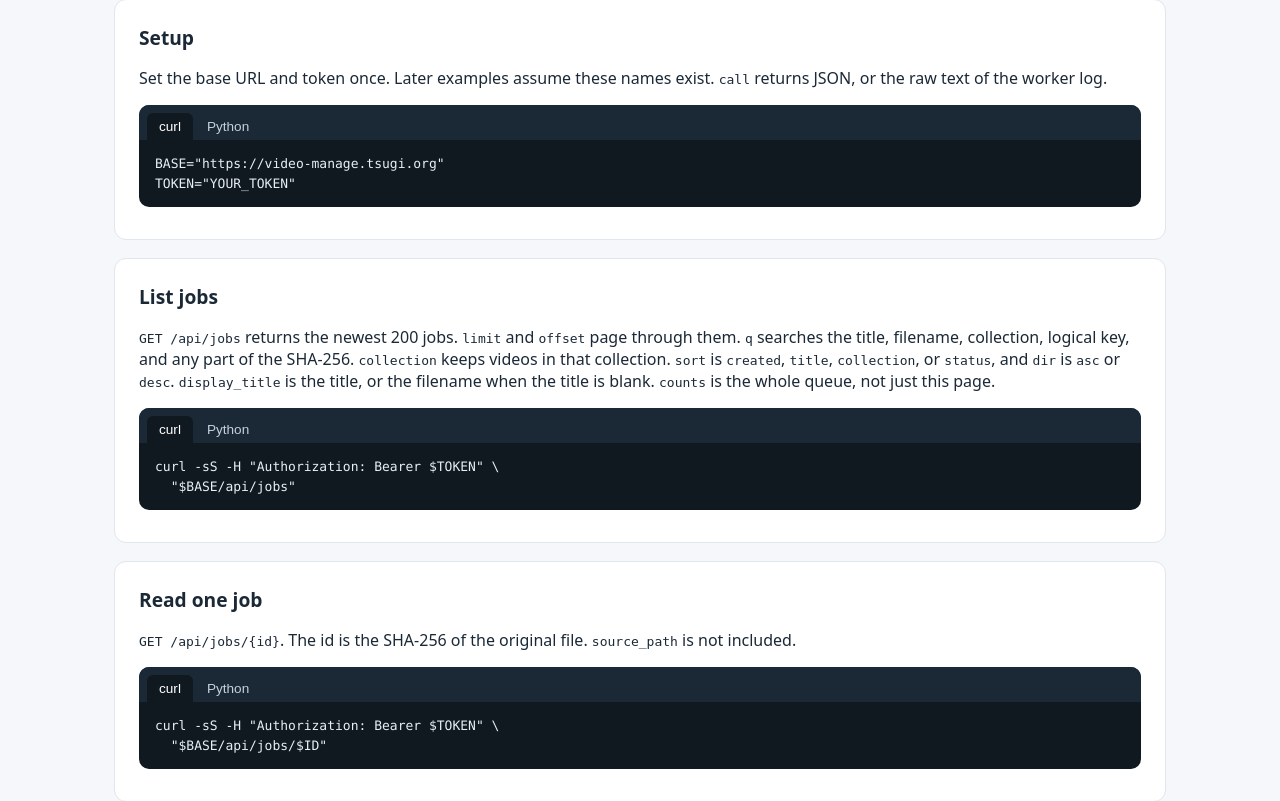
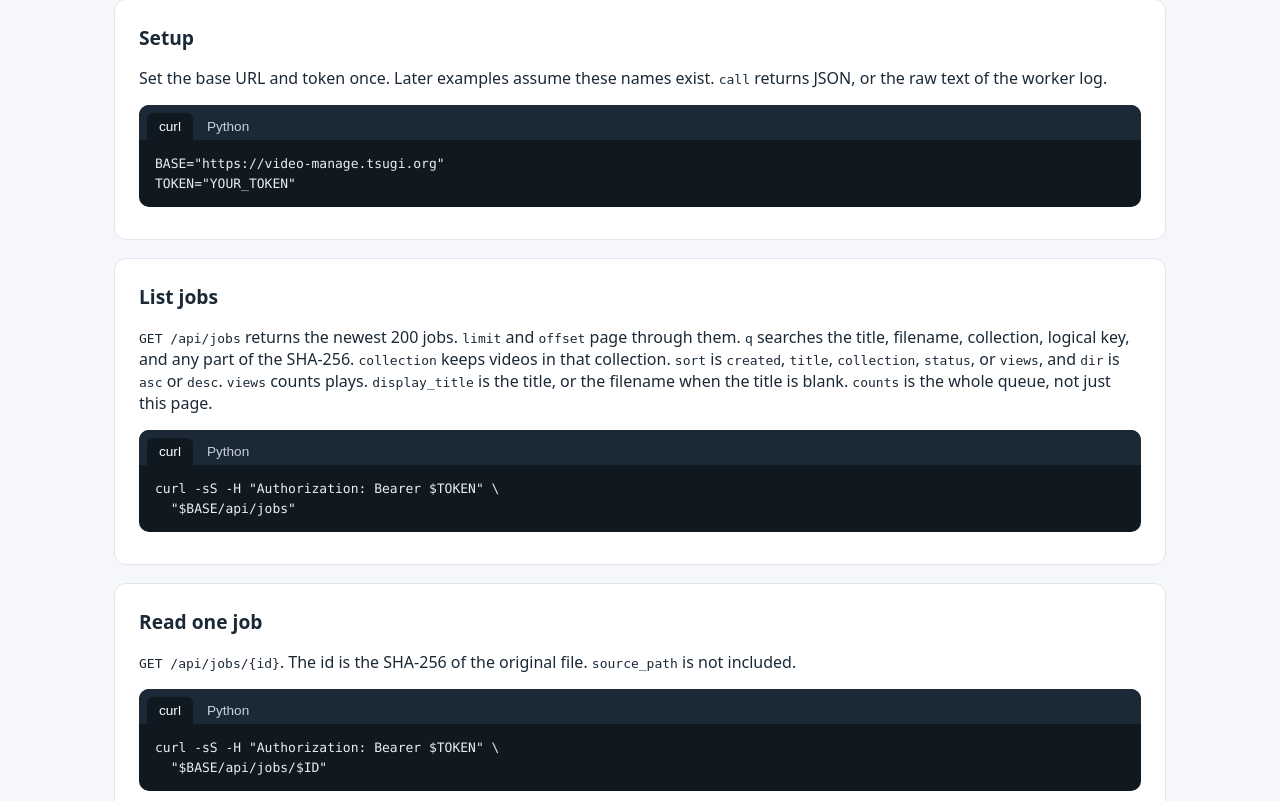
Before and after one commit to tsugiproject/tsugi-video, a PHP site: page /api-docs.php in a window 1280 px wide. Shown: the part 386-1187 px from the top of the page. Run offline with PHP 8.4, Linux system fonts and the light colour scheme.

Commit message:
Count a view when play is pressed and show it on the video details and library.
Co-authored-by: Cursor <cursoragent@cursor.com>

```diff
--- a/public/api-docs.php
+++ b/public/api-docs.php
@@ -83,7 +83,7 @@ $play = public_base_url();
 
     <section id="list">
         <h2>List jobs</h2>
-        <p><code>GET /api/jobs</code> returns the newest 200 jobs. <code>limit</code> and <code>offset</code> page through them. <code>q</code> searches the title, filename, collection, logical key, and any part of the SHA-256. <code>collection</code> keeps videos in that collection. <code>sort</code> is <code>created</code>, <code>title</code>, <code>collection</code>, or <code>status</code>, and <code>dir</code> is <code>asc</code> or <code>desc</code>. <code>display_title</code> is the title, or the filename when the title is blank. <code>counts</code> is the whole queue, not just this page.</p>
+        <p><code>GET /api/jobs</code> returns the newest 200 jobs. <code>limit</code> and <code>offset</code> page through them. <code>q</code> searches the title, filename, collection, logical key, and any part of the SHA-256. <code>collection</code> keeps videos in that collection. <code>sort</code> is <code>created</code>, <code>title</code>, <code>collection</code>, <code>status</code>, or <code>views</code>, and <code>dir</code> is <code>asc</code> or <code>desc</code>. <code>views</code> counts plays. <code>display_title</code> is the title, or the filename when the title is blank. <code>counts</code> is the whole queue, not just this page.</p>
         <?php example(
             <<<'SH'
             curl -sS -H "Authorization: Bearer $TOKEN" \
@@ -333,7 +333,7 @@ $play = public_base_url();
     <section id="play">
         <h2>Watch and embed</h2>
         <p>Playback URLs are public. <code>watch_url</code> and <code>embed_url</code> on the job always address that exact file. Each entry in <code>placements</code> addresses the collection and key, and follows whatever video you upload to that key next.</p>
-        <p><code><?= e($play) ?>/watch/PY4E</code> is the collection playlist. Finished videos are listed by logical key. Choosing a title plays that video in the page. <code><?= e($play) ?>/watch/PY4E.json</code> is the same list. Each video has its <code>logical_key</code>, <code>embed_url</code>, and the job columns: <code>id</code>, <code>title</code>, <code>description</code>, <code>tags</code>, <code>display_title</code>, <code>original_name</code>, <code>status</code>, <code>stage</code>, <code>progress</code>, <code>duration</code>, <code>captions</code>, <code>error</code>, <code>created_at</code>, <code>started_at</code>, <code>finished_at</code>, and <code>updated_at</code>. <code>tags</code> is the list of comma-separated tags from <code>media.yaml</code>. A browser on another site can read the JSON. An unknown collection is 404.</p>
+        <p><code><?= e($play) ?>/watch/PY4E</code> is the collection playlist. Finished videos are listed by logical key. Choosing a title plays that video in the page. <code><?= e($play) ?>/watch/PY4E.json</code> is the same list. Each video has its <code>logical_key</code>, <code>embed_url</code>, and the job columns: <code>id</code>, <code>title</code>, <code>description</code>, <code>tags</code>, <code>display_title</code>, <code>original_name</code>, <code>status</code>, <code>stage</code>, <code>progress</code>, <code>duration</code>, <code>captions</code>, <code>error</code>, <code>created_at</code>, <code>started_at</code>, <code>finished_at</code>, <code>updated_at</code>, and <code>views</code>. <code>tags</code> is the list of comma-separated tags from <code>media.yaml</code>. A browser on another site can read the JSON. An unknown collection is 404.</p>
         <?php example(
             <<<SH
             curl -sS "$play/watch/PY4E.json"
--- a/public/job.php
+++ b/public/job.php
@@ -82,6 +82,7 @@ if ($seconds !== null && $seconds > 0) {
             <tr><th>Stage</th><td><?= e((string) $job['stage']) ?></td></tr>
             <tr><th>Progress</th><td><?= round((float) $job['progress']) ?>%<div class="progress"><span style="width:<?= e((string) max(0, min(100, (float) $job['progress']))) ?>%"></span></div></td></tr>
             <tr><th>Duration</th><td><?= e($clock) ?></td></tr>
+            <tr><th>Views</th><td><?= e(number_format((int) ($job['views'] ?? 0))) ?></td></tr>
             <?php if ((string) ($job['error'] ?? '') !== ''): ?>
                 <tr><th>Error</th><td class="status-failed"><?= e((string) $job['error']) ?></td></tr>
             <?php endif; ?>
--- a/public/library.php
+++ b/public/library.php
@@ -37,12 +37,14 @@ admin_auth();
                     <option value="created:desc">Newest</option>
                     <option value="created:asc">Oldest</option>
                     <option value="collection:asc">Collection</option>
+                    <option value="views:desc">Views, most</option>
+                    <option value="views:asc">Views, fewest</option>
                 </select>
             </label>
         </div>
         <table>
             <thead>
-                <tr><th>Title</th><th>Collection</th><th>Status</th><th>Completed</th><th></th></tr>
+                <tr><th>Title</th><th>Collection</th><th>Status</th><th>Views</th><th>Completed</th><th></th></tr>
             </thead>
             <tbody id="library"></tbody>
         </table>
--- a/public/player.php
+++ b/public/player.php
@@ -63,7 +63,7 @@ header("Content-Security-Policy: default-src 'self'; script-src 'self'; worker-s
 <body class="player-page<?= $embed ? ' embed-page' : '' ?>">
 <div class="player-wrap">
     <div class="video-stage">
-    <video id="video" controls playsinline preload="metadata" data-hls="<?= e($hls) ?>" crossorigin="anonymous">
+    <video id="video" controls playsinline preload="metadata" data-hls="<?= e($hls) ?>" data-view="<?= e(url_path('/watch/' . $id . '/view')) ?>" crossorigin="anonymous">
         <?php foreach ($tracks as $track): ?>
             <track kind="captions" src="<?= e(url_path(media_public_path($id) . '/' . $track['file'])) ?>" srclang="<?= e($track['language']) ?>" label="<?= e($track['label']) ?>"<?= $track['language'] === $defaultLanguage ? ' default' : '' ?>>
         <?php endforeach; ?>
--- a/public/router.php
+++ b/public/router.php
@@ -20,6 +20,12 @@ if ($uri === '/') {
 
 if ($uri === '/api' || str_starts_with($uri, '/api/')) {
     require __DIR__ . '/api.php';
+    return true;
+}
+
+if (preg_match('~^/watch/([a-f0-9]{64})/view$~', $uri, $matches)) {
+    $_GET['id'] = $matches[1];
+    require __DIR__ . '/view.php';
     return true;
 }
 
--- a/sql/schema.sql
+++ b/sql/schema.sql
@@ -17,7 +17,8 @@ CREATE TABLE IF NOT EXISTS jobs (
  created_at TEXT NOT NULL DEFAULT CURRENT_TIMESTAMP,
  started_at TEXT,
  finished_at TEXT,
- updated_at TEXT NOT NULL DEFAULT CURRENT_TIMESTAMP
+ updated_at TEXT NOT NULL DEFAULT CURRENT_TIMESTAMP,
+ views INTEGER NOT NULL DEFAULT 0
 );
 CREATE INDEX IF NOT EXISTS jobs_status_created ON jobs(status,created_at);
 
--- a/src/bootstrap.php
+++ b/src/bootstrap.php
@@ -221,6 +221,9 @@ function ensure_job_columns(PDO $pdo): void
     }
     if (!isset($names['tags'])) {
         $pdo->exec('ALTER TABLE jobs ADD COLUMN tags TEXT');
+    }
+    if (!isset($names['views'])) {
+        $pdo->exec('ALTER TABLE jobs ADD COLUMN views INTEGER NOT NULL DEFAULT 0');
     }
 }
 
@@ -550,6 +553,17 @@ function job_by_id(string $id): ?array
     return $statement->fetch() ?: null;
 }
 
+// One play of a finished video. Pausing and resuming on the same page does not count again.
+function record_view(string $id): bool
+{
+    if (!is_content_id($id)) {
+        return false;
+    }
+    $statement = db()->prepare("UPDATE jobs SET views = views + 1 WHERE id = ? AND status = 'completed'");
+    $statement->execute([$id]);
+    return $statement->rowCount() === 1;
+}
+
 // Fields safe to return from the API. source_path stays private.
 function public_job(array $job): array
 {
@@ -570,6 +584,7 @@ function public_job(array $job): array
         'created_at' => $job['created_at'],
         'started_at' => $job['started_at'],
         'finished_at' => $job['finished_at'],
+        'views' => (int) ($job['views'] ?? 0),
         'embed_url' => $url . '/embed/' . $job['id'],
         'watch_url' => $url . '/watch/' . $job['id'],
         'hls_url' => $job['status'] === 'completed' ? $url . media_public_path($job['id']) . '/index.m3u8' : null,
@@ -760,6 +775,7 @@ function list_jobs(array $options): array
         'status' => 'j.status',
         'collection' => "(SELECT MIN(collection) FROM placements WHERE job_id = j.id) COLLATE NOCASE",
         'created' => 'j.created_at',
+        'views' => 'j.views',
     ][$sort] ?? 'j.created_at';
 
     $where = [];
@@ -862,7 +878,7 @@ function collection_playlist(string $name): ?array
     if (!is_string($collection)) {
         return null;
     }
-    $statement = db()->prepare('SELECT p.logical_key, j.id, j.title, j.description, j.tags, j.original_name, j.status, j.stage, j.progress, j.duration, j.captions, j.error, j.created_at, j.started_at, j.finished_at, j.updated_at FROM placements p JOIN jobs j ON j.id = p.job_id WHERE p.collection = ? AND j.status = ? ORDER BY p.logical_key COLLATE NOCASE');
+    $statement = db()->prepare('SELECT p.logical_key, j.id, j.title, j.description, j.tags, j.original_name, j.status, j.stage, j.progress, j.duration, j.captions, j.error, j.created_at, j.started_at, j.finished_at, j.updated_at, j.views FROM placements p JOIN jobs j ON j.id = p.job_id WHERE p.collection = ? AND j.status = ? ORDER BY p.logical_key COLLATE NOCASE');
     $statement->execute([$collection, 'completed']);
     $url = public_base_url();
     $videos = [];
@@ -890,6 +906,7 @@ function collection_playlist(string $name): ?array
             'started_at' => $row['started_at'],
             'finished_at' => $row['finished_at'],
             'updated_at' => $row['updated_at'],
+            'views' => (int) ($row['views'] ?? 0),
         ];
     }
     return ['collection' => $collection, 'videos' => $videos];
```
Also changed, not shown: public/view.php (added, +29 -0 lines), public/.htaccess, public/assets/library.js, public/assets/player.js.
